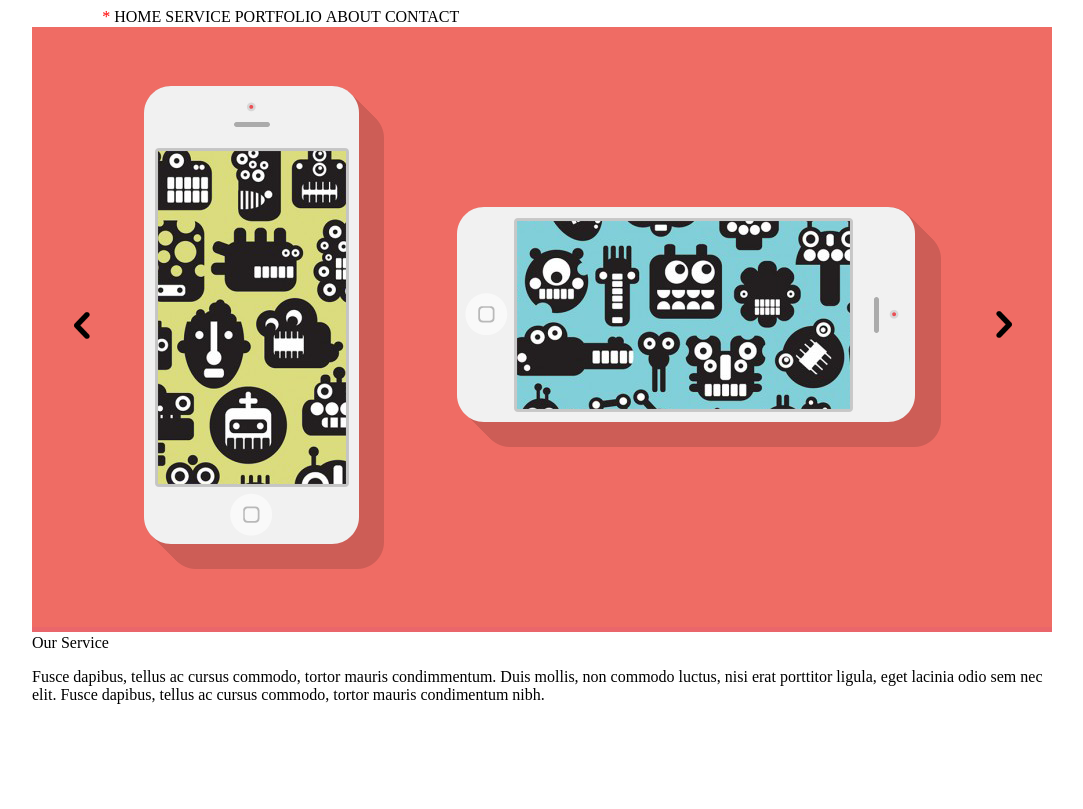
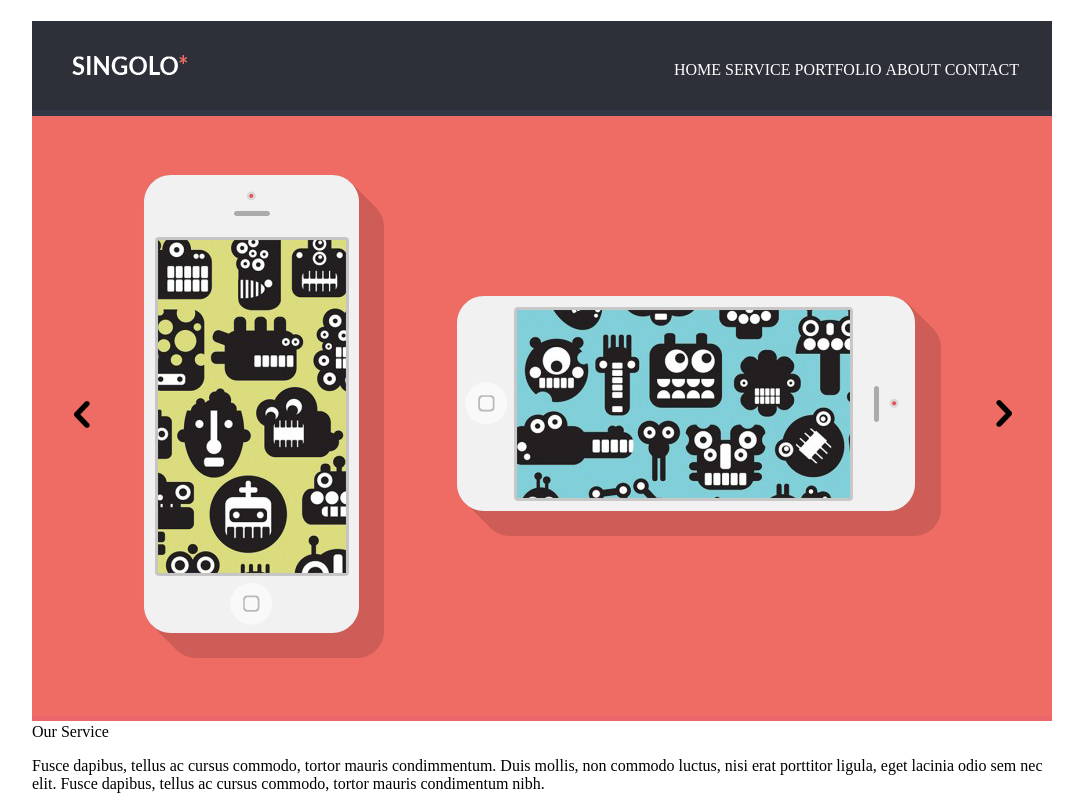
Before and after one commit to vitsko/singolo, a plain HTML site: page singolo1.html in a window 1280 px wide. Shown: the whole page, without its empty margins (98-1181 px from the left). Drawn offline with Linux system fonts and the light colour scheme.

Commit message:
feat: add logo icon and background for header section

```diff
--- a/css/singolo1.css
+++ b/css/singolo1.css
@@ -4,14 +4,9 @@ margin-right: auto;
 margin-left: auto;
 }
 
-.logo {
-    display: inline;
-    color: white;
-    text-transform: uppercase;
-}
-
-#asterisk {
-    color: red;
+.logo-header {
+  background-image: url( "../assets/Header.png");
+  margin-bottom: -12px;
 }
 
 a {
@@ -20,6 +15,10 @@ a {
 
 .top-menu {
     display: inline;
+    position: absolute;
+    margin-top: 40px;
+    margin-left: 450px;
+    color: white;
 }
 
 .top-menu a {
@@ -32,6 +31,10 @@ a:hover {
 
 div nav {
     display: inline;
+}
+
+.slider {
+    margin-top: -5px;
 }
 
 .slider img {
--- a/singolo1.html
+++ b/singolo1.html
@@ -8,7 +8,9 @@
 <body>
   <div class="container">
     <header>
-      <div class="logo">Singolo<span id="asterisk">*</span></div>
+      <div class="logo-header">
+        <h1></h1>
+        <img src="assets/SINGOLO_.png" height="89"/>
         <div class=top-menu>
           <nav><a>Home</a></nav>
           <nav><a>Service</a></nav>
@@ -16,13 +18,13 @@
           <nav><a>About</a></nav>
           <nav><a>Contact</a></nav>
         </div>
+      </div>
+      <img src="assets/HeaderBottom.png" height="6"/>
     </header>
     <section class="slider">
-      <div>
       <img class="left-arrow" src="./assets/chevleft.png"/>
       <img src="./assets/iPhones.png"/>
       <img id="slider-right-arrow" src="./assets/chevright.png"/>
-    </div>
     </section>
     <section class="ourservice">
       <header>Our Service</header>
```
Also changed, not shown: assets/Header.png (added), assets/HeaderBottom.png (added), assets/SINGOLO_.png (added). Lines whose indentation alone changed are shown as unchanged.
